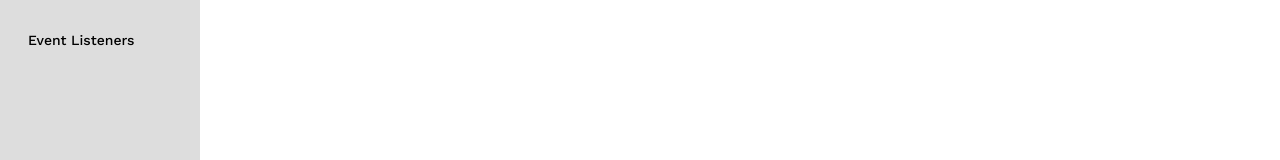
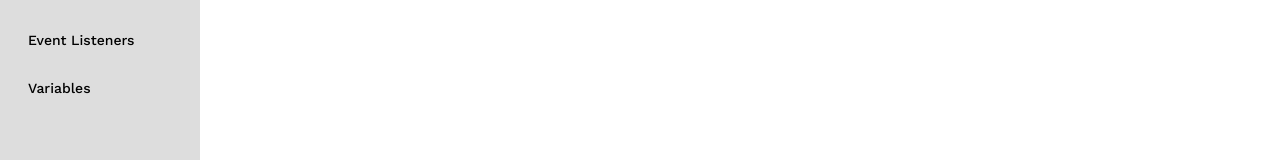
Before and after one commit to lakshyamahawar14/visual-react, a SvelteKit app: page / in a window 1280 px wide. Shown: the part 366-526 px from the top of the page. Built offline with nearby package versions, Linux system fonts and the light colour scheme.

Commit message:
adding variable's card

```diff
--- a/src/components/LoadCanvas.svelte
+++ b/src/components/LoadCanvas.svelte
@@ -16,7 +16,9 @@
 		{ id: 5, name: 'onKeyDown' },
 		{ id: 6, name: 'useState' },
 		{ id: 7, name: 'useEffect' },
-		{ id: 8, name: 'useRef' }
+		{ id: 8, name: 'useRef' },
+		{ id: 9, name: 'const' },
+		{ id: 10, name: 'let' }
 	];
 
 	let currentCanvas;
@@ -27,7 +29,6 @@
 	export function autosaveCanvas() {
 		let canvasData = getCanvasStore();
 		localStorage.setItem(currentCanvas, JSON.stringify(canvasData));
-		console.log('autosaving canvas');
 	}
 
 	function getCanvasStoreValue(name) {
--- a/src/components/Sidebar.svelte
+++ b/src/components/Sidebar.svelte
@@ -26,6 +26,10 @@
 		{ id: 7, name: 'useEffect' },
 		{ id: 8, name: 'useRef' }
 	];
+	const variables = [
+		{ id: 9, name: 'const' },
+		{ id: 10, name: 'let' }
+	];
 
 	function addNewCanvas() {
 		const maxCanvasListNumber = Number.parseInt(canvasList[canvasList.length - 1].substring(6));
@@ -48,7 +52,6 @@
 	function getCanvasList() {
 		let i = 2;
 		while (localStorage.getItem(`Canvas${i}`)) {
-			console.log(localStorage.getItem(`Canvas${i}`));
 			CanvasListStore.update((prevList) => {
 				return [...prevList, `Canvas${i}`];
 			});
@@ -141,6 +144,16 @@
 					>
 						<span class="mx-2 text-sm font-medium">Event Listeners</span>
 					</button>
+
+					<button
+						class="flex w-[100%] items-center px-3 py-2 text-gray-600 transition-colors duration-300 transform rounded-lg dark:text-gray-200 hover:bg-gray-100 dark:hover:text-gray-200"
+						id="variables"
+						on:click={() => {
+							updateCardStore(variables);
+						}}
+					>
+						<span class="mx-2 text-sm font-medium">Variables</span>
+					</button>
 				</div>
 			</nav>
 		</div>
```
